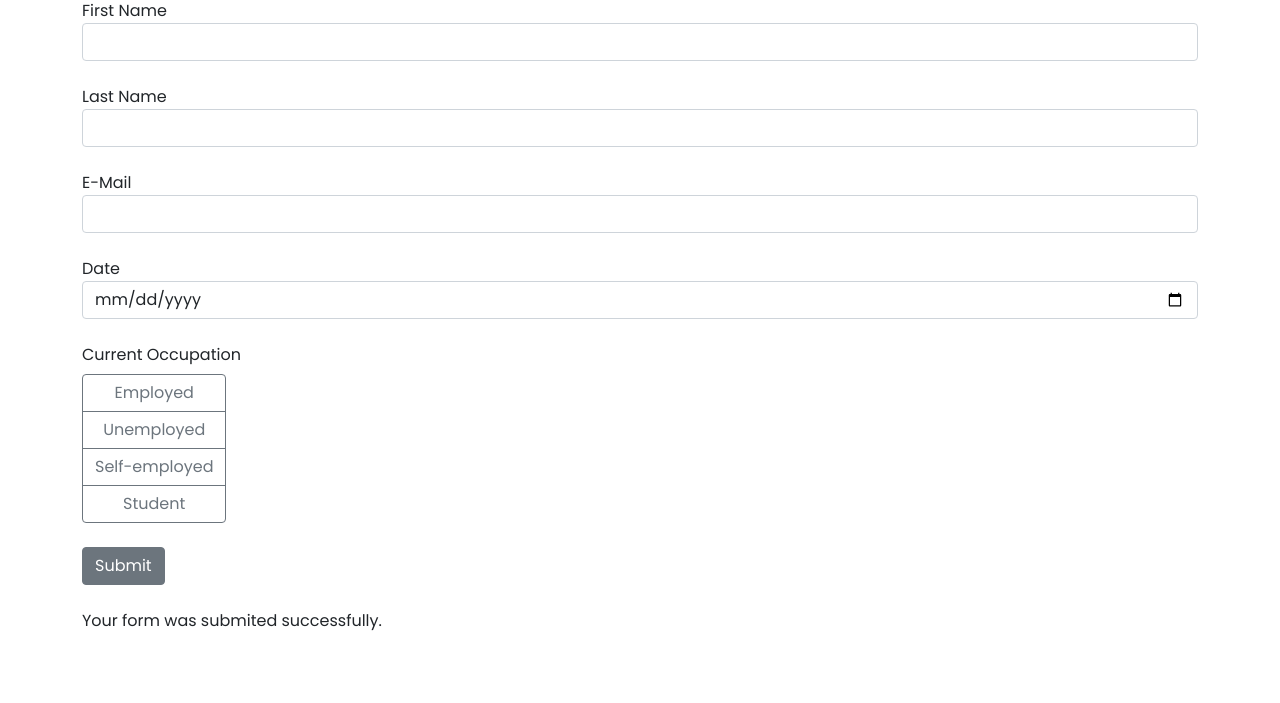
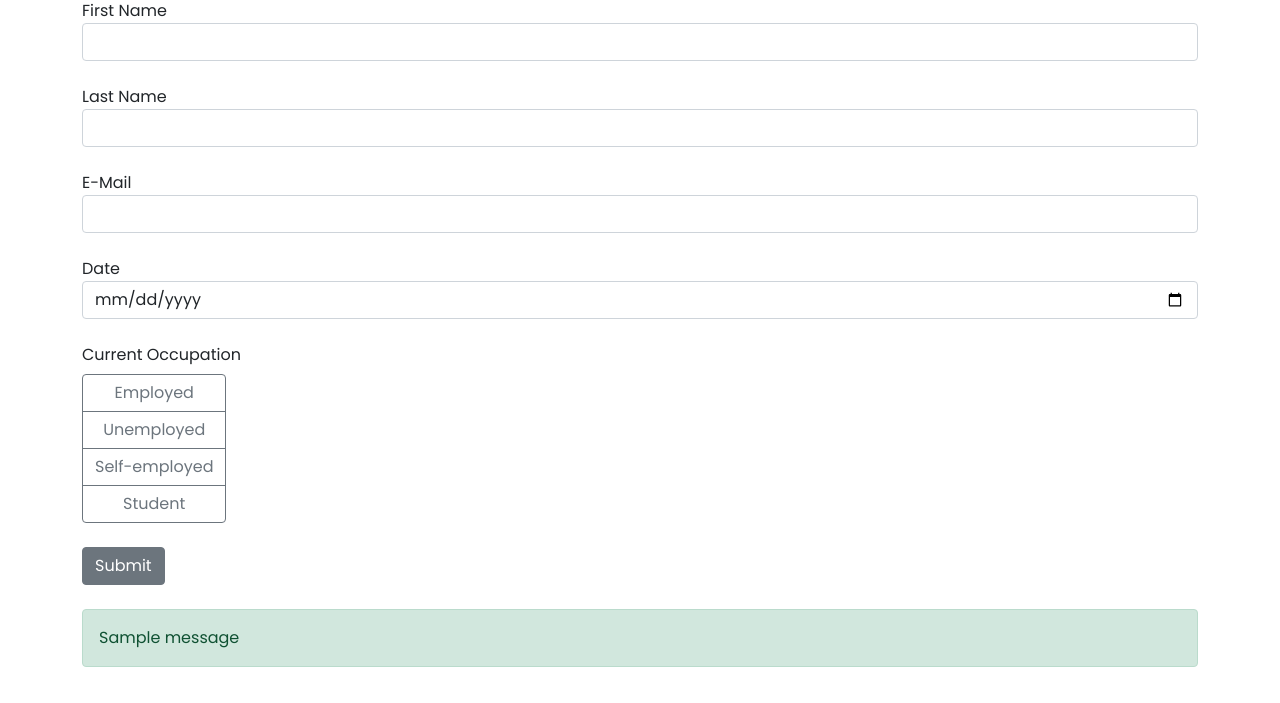
Before and after one commit to SmartConTractor88/Flask-WebApp, a Flask app: page / in a window 1280 px wide. Shown: the part 97-800 px from the top of the page. Run offline with Flask 3, Linux system fonts and the light colour scheme; tables that the repository leaves empty hold one stand-in row (values such as "Sample post"); one stand-in notice (Sample message) is shown.

Commit message:
Send confirmation e-mail.

```diff
--- a/main.py
+++ b/main.py
@@ -1,12 +1,23 @@
 from datetime import datetime
 from flask import Flask, render_template, request, flash
 from flask_sqlalchemy import SQLAlchemy
+import os
+from flask_mail import Mail, Message
 
 app = Flask(__name__)
 
 app.config["SECRET_KEY"] = "banana104859820931" # guard application from hackers
 app.config["SQLALCHEMY_DATABASE_URI"] = "sqlite:///data.db"
+
+app.config["MAIL_SERVER"] = "smtp.gmail.com"
+app.config["MAIL_PORT"] = 465
+app.config["MAIL_USE_SSL"] = True
+app.config["MAIL_USERNAME"] = "zigmarszigmars19@gmail.com"
+app.config["MAIL_PASSWORD"] = os.getenv("JBN@gmail_APP_PASS_01")
+
 db = SQLAlchemy(app) # create a database instance
+
+mail = Mail(app)
 
 # create a database module
 
@@ -40,6 +51,19 @@
 
         db.session.add(form)
         db.session.commit()
+
+        message_body = f"""{first_name}, your submission was successful.
+        We will reach out to you asap.
+        Regards
+        """
+
+        message = Message(subject="Submission Successfull",
+                          sender=app.config["MAIL_USERNAME"],
+                          recipients=[e_mail],
+                           body=message_body)
+
+        mail.send(message)
+
         flash("Your form was submited successfully.", "success")
 
     return render_template("index.html")
--- a/templates/index.html
+++ b/templates/index.html
@@ -65,8 +65,10 @@
             <button class="btn btn-secondary mb-4" type="submit">Submit</button>
             {% with messages = get_flashed_messages() %}
             {% if messages %}
-            <div>
-                Your form was submited successfully.
+            <div class="alert alert-success">
+                {% for message in messages %}
+                {{ message }}
+                {% endfor %}
             </div>
             {% endif %}
             {% endwith %}
```
Also changed, not shown: instance/data.db.
